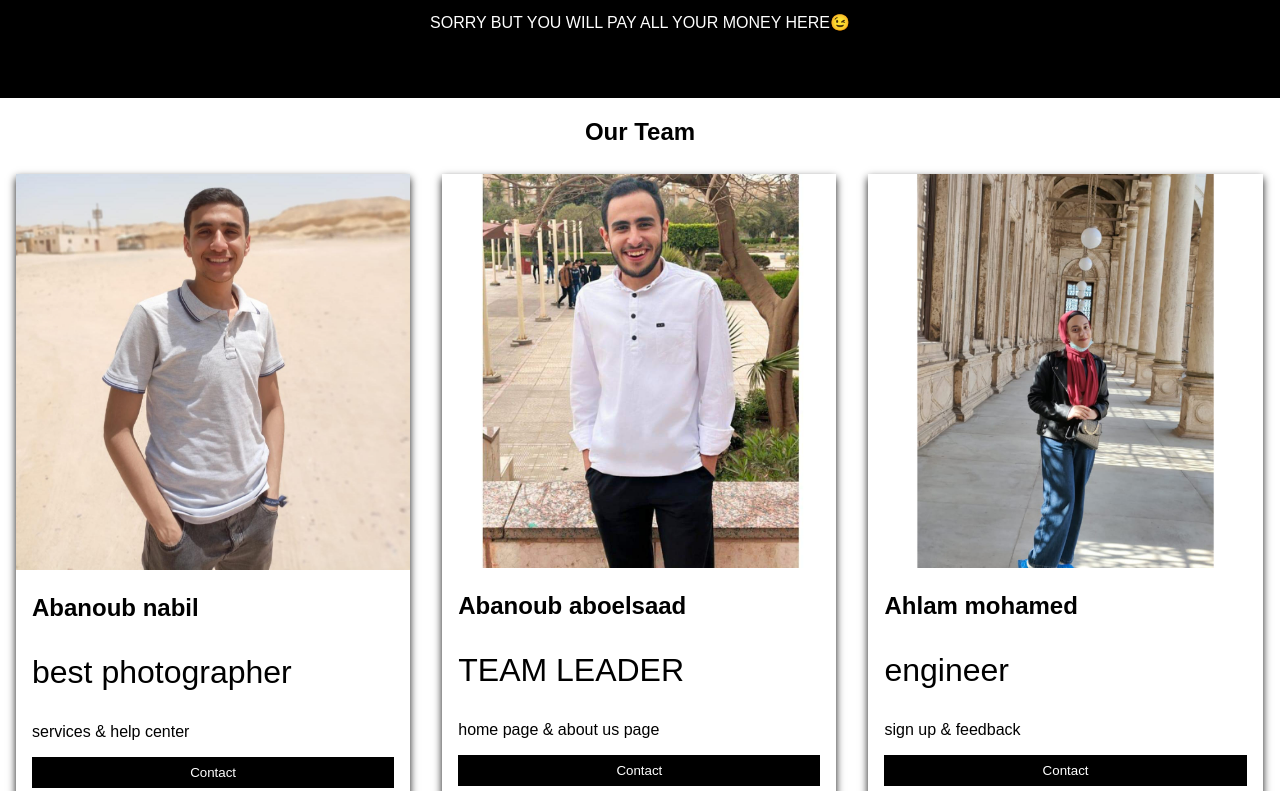
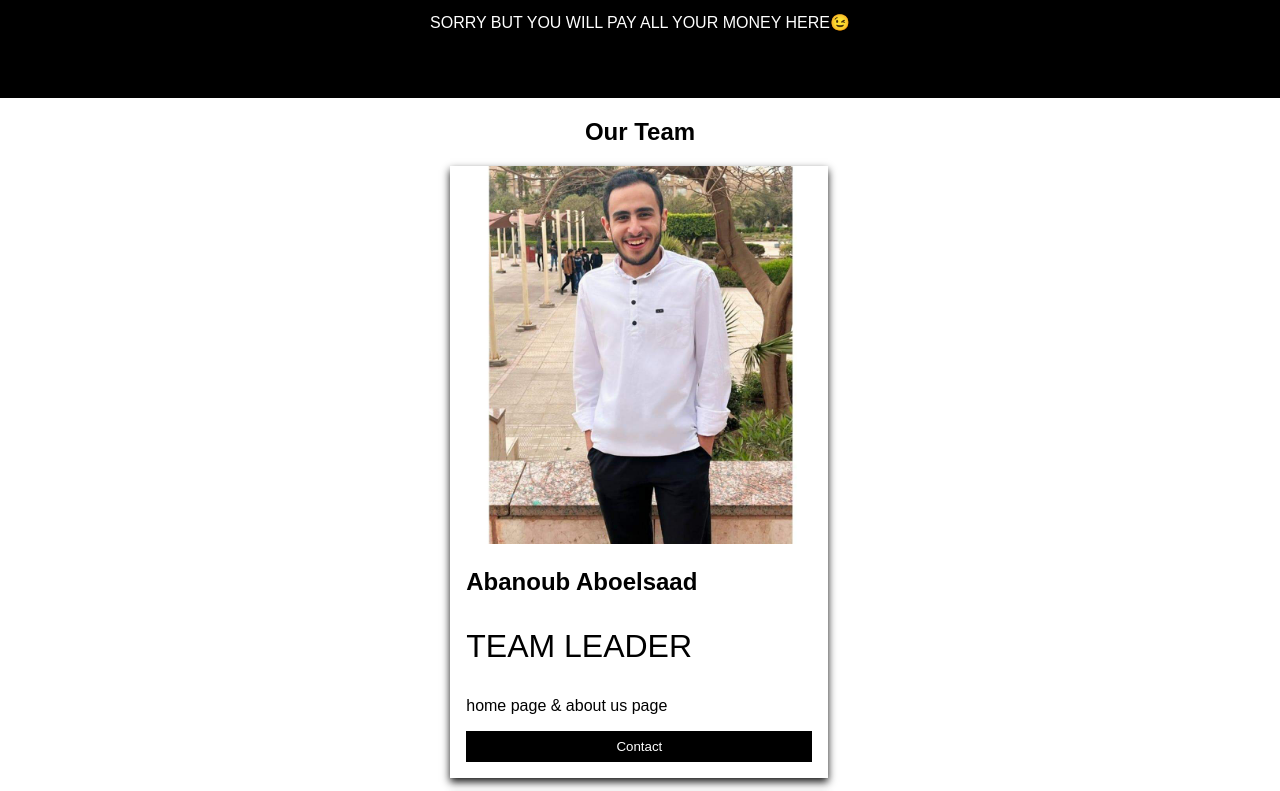
Before and after one commit to abanoub215/abanoub215.github.io-about-us, a plain HTML site: page index.html in a window 1280 px wide. Shown: the part 151-942 px from the top of the page. Drawn offline with Linux system fonts and the light colour scheme.

Commit message:
Add files via upload

```diff
--- a/index.html
+++ b/index.html
@@ -14,11 +14,11 @@
   <div class="row">
     <div class="column">
       <div class="card">
-        <img src="about/abanoub2.jpg" alt="ABANOUB" style="width:100%">
+        <img src="about/abanoub1.jpg" alt="ABANOUB" style="width:100%">
         <div class="container">
-          <h2>Abanoub nabil</h2>
-          <p class="title">best photographer</p>
-          <p>services & help center</p>
+          <h2>Abanoub Aboelsaad</h2>
+          <p class="title">TEAM LEADER</p>
+          <p>home page & about us page</p>
           <p><button class="button">Contact</button></p>
         </div>
       </div>
@@ -26,11 +26,11 @@
 
     <div class="column">
       <div class="card">
-        <img src="about/abanoub1.jpg" alt="ABANOUB" style="width:100%">
+        <img src="about/abanoub2.jpg" alt="ABANOUB" style="width:100%">
         <div class="container">
-          <h2>Abanoub aboelsaad</h2>
-          <p class="title">TEAM LEADER</p>
-          <p>home page & about us page</p>
+          <h2>Abanoub nabil</h2>
+          <p class="title">best photographer</p>
+          <p>services & help center</p>
           <p><button class="button">Contact</button></p>
         </div>
       </div>
--- a/style.css
+++ b/style.css
@@ -12,10 +12,11 @@ body {
   }
 
   .column {
-    float: left;
+    float: CENTER;
     width: 33.3%;
     margin-bottom: 16px;
-    padding: 0 8px;
+    margin-left: 33.3%;
+    padding: 0 16px;
   }
 
   .card {
```
